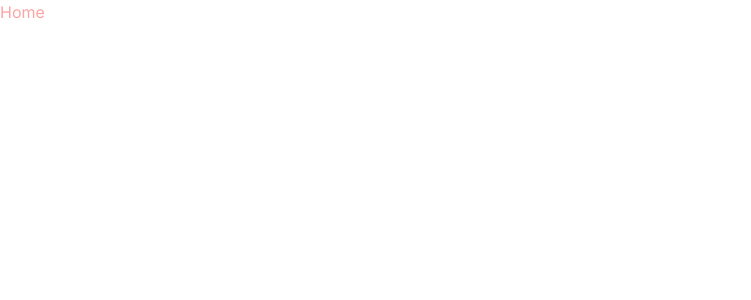
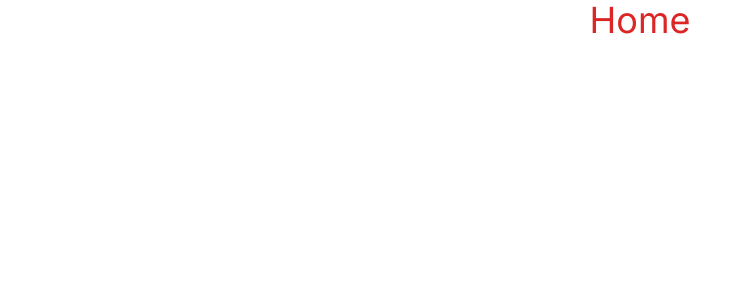
Before and after one commit to babisha/nextjs-blog-post, a Next.js app: page / in a window 1280 px wide. Shown: the top 300 px of the page, without its empty margins (0-751 px from the left). Built offline with nearby package versions, Linux system fonts and the light colour scheme.

Commit message:
added folder layouts

```diff
--- a/src/app/page.tsx
+++ b/src/app/page.tsx
@@ -1,7 +1,11 @@
 import Image from "next/image";
 
 function Home() {
-  return <div className="h-[20px] text-red-300">Home</div>;
+  return (
+    <div className="flex justify-center items-center">
+      <p className="text-4xl text-red-600">Home</p>
+    </div>
+  );
 }
 
 export default Home;
--- /dev/null
+++ b/src/app/pages/error/page.tsx
@@ -0,0 +1,18 @@
+import React from "react";
+
+function Error() {
+  return (
+    <>
+      <div className="flex flex-col items-center mt-[5%]">
+        <p className="text-black font-bold text-8xl">OOPS!!!</p>
+        <div className="bg-yellow-300 flex flex-col items-center mt-[5%] w-full">
+          <p className="text-black font-bold text-6xl">404</p>
+          <p className="text-black font-bold text-6xl">Page Not Found</p>
+        </div>
+        <img src="/images/error.png" className="h-[300px]" />
+      </div>
+    </>
+  );
+}
+
+export default Error;
--- /dev/null
+++ b/src/app/pages/login/page.tsx
@@ -0,0 +1,7 @@
+import React from "react";
+
+function Login() {
+  return <div>Login</div>;
+}
+
+export default Login;
--- /dev/null
+++ b/src/app/pages/posts/page.tsx
@@ -0,0 +1,7 @@
+import React from "react";
+
+function BlogPosts() {
+  return <div>This is blog posts</div>;
+}
+
+export default BlogPosts;
--- /dev/null
+++ b/src/app/pages/register/page.tsx
@@ -0,0 +1,7 @@
+import React from "react";
+
+function Register() {
+  return <div>Register</div>;
+}
+
+export default Register;
```
Also changed, not shown: src/app/layout.tsx (+9 -9 lines), public/images/error.png (added).
